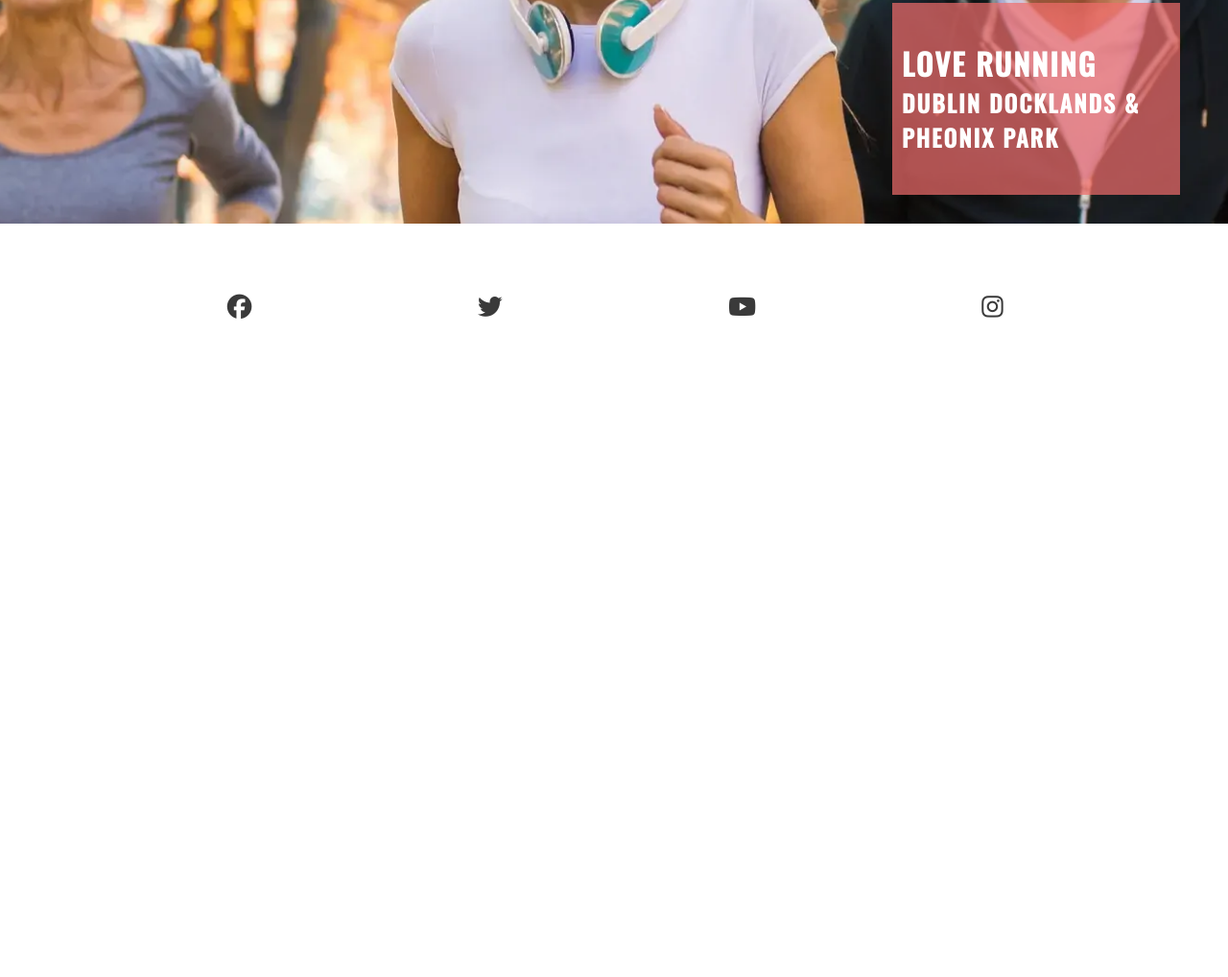
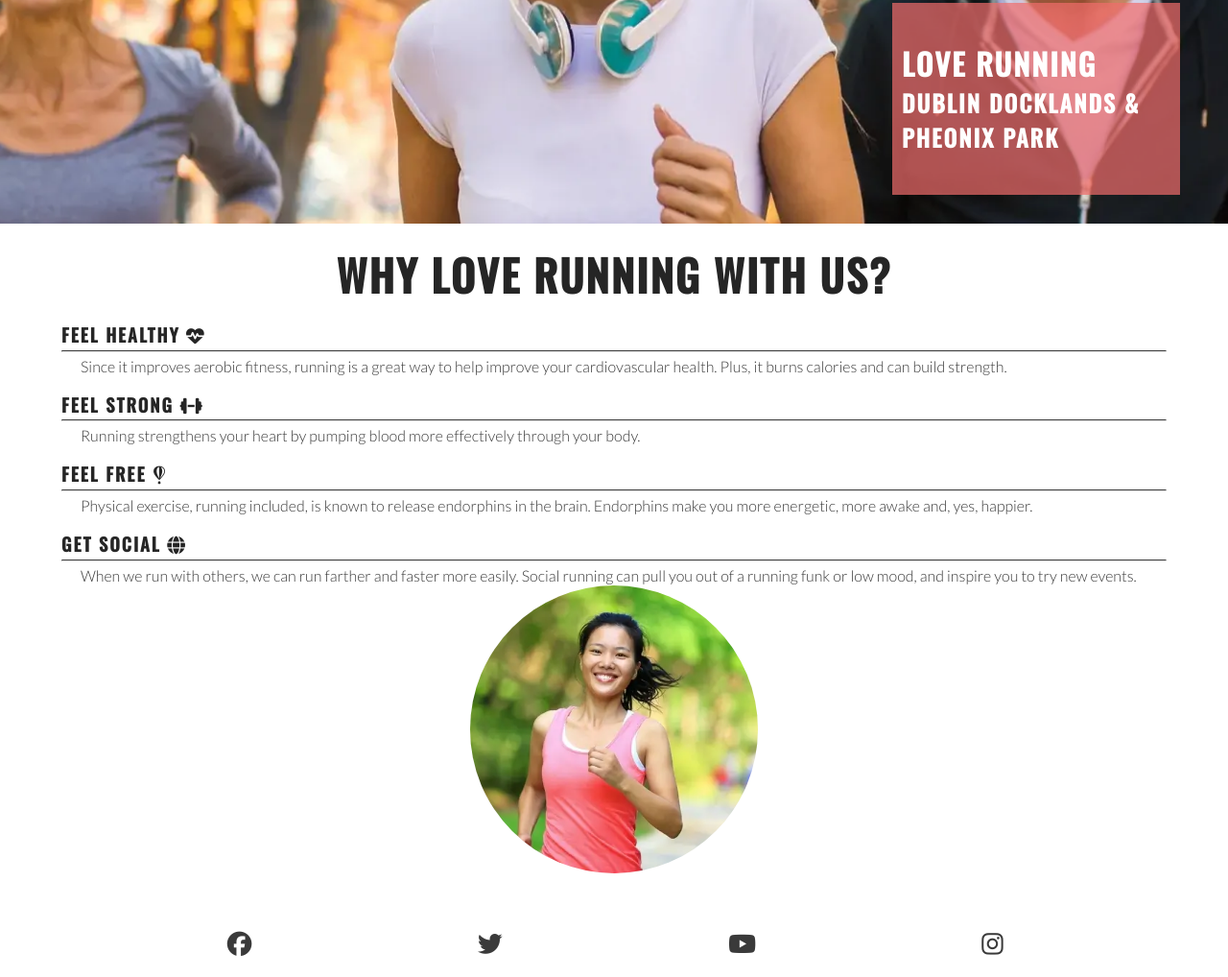
Before and after one commit to chen-codes-x/love-running, a plain HTML site: page index.html in a window 1280 px wide. Shown: the part 446-1464 px from the top of the page at 96% size. Before the commit the page ends 800 px from the top, so only its background shows below. Drawn offline with nearby package versions, Linux system fonts and the light colour scheme.

Commit message:
Add circular image to reasons section

```diff
--- a/assets/css/style.css
+++ b/assets/css/style.css
@@ -110,6 +110,49 @@ main {
 #cover-text > h3 {
     color: #ffffff;
 }
+/* reasons section */
+#reasons {
+    width: 90%;
+    margin: 20px auto;
+}
+
+#reasons h2 {
+    margin-bottom: 20px;
+    text-align: center;
+    font-size: 280%;
+}
+
+#benefits-physical > div,
+#benefits-mental > div {
+    line-height: 20px;
+    margin-bottom: 20px;
+}
+
+#benefits p {
+    padding: 0 20px;
+}
+
+#benefits hr {
+    border-top: 1px solid #3a3a3a;
+    margin: 5px 0;
+}
+
+/*circle image*/
+#circle-cover-bg {
+    background: url("../images/reasons-image.webp") no-repeat top center / cover;
+    height: 90vw;
+    width: 90vw;
+    margin-bottom: 20px;
+    border-radius: 50%;
+    max-width: 300px;
+    max-height: 300px;
+}
+
+#benefits-image {
+    display: flex;
+    align-items: center;
+    justify-content: center;
+}
 /*footer*/
 #social-networks {
     text-align: center;
--- a/index.html
+++ b/index.html
@@ -43,6 +43,39 @@ Urban running, trail running, Dublin docklands and Phoenix Park.">
                 <h3>Dublin Docklands & Pheonix Park</h3>
             </div>
         </section>
+        <section id="reasons">
+            <h2>Why love running with us?</h2>
+            <div id="benefits">
+                <div id="benefits-physical">
+                    <div>
+                        <h3>Feel healthy <i class="fa-solid fa-heart-pulse"></i></h3>
+                        <hr>
+                        <p>Since it improves aerobic fitness, running is a great way to help improve your cardiovascular
+                            health. Plus, it burns calories and can build strength.</p>
+                    </div>
+                    <div>
+                        <h3>Feel strong <i class="fa-solid fa-dumbbell"></i></h3>
+                        <hr>
+                        <p>Running strengthens your heart by pumping blood more effectively through your body.</p>
+                    </div>
+                </div>
+                <div id="benefits-mental">
+                    <div>
+                        <h3>Feel free <i class="fa-brands fa-fly"></i></h3>
+                        <hr>
+                        <p>Physical exercise, running included, is known to release endorphins in the brain. Endorphins
+                            make you more energetic, more awake and, yes, happier.</p>
+                    </div>
+                    <div>
+                        <h3>Get social <i class="fa-solid fa-globe"></i></h3>
+                        <hr>
+                        <p>When we run with others, we can run farther and faster more easily. Social running can pull
+                            you out of a running funk or low mood, and inspire you to try new events.</p>
+                        <div id="benefits-image">
+                            <div id="circle-cover-bg">
+                            </div>
+                        </div>
+        </section>
     </main>
 
 
```
Also changed, not shown: assets/images/reasons-image.webp (added).
